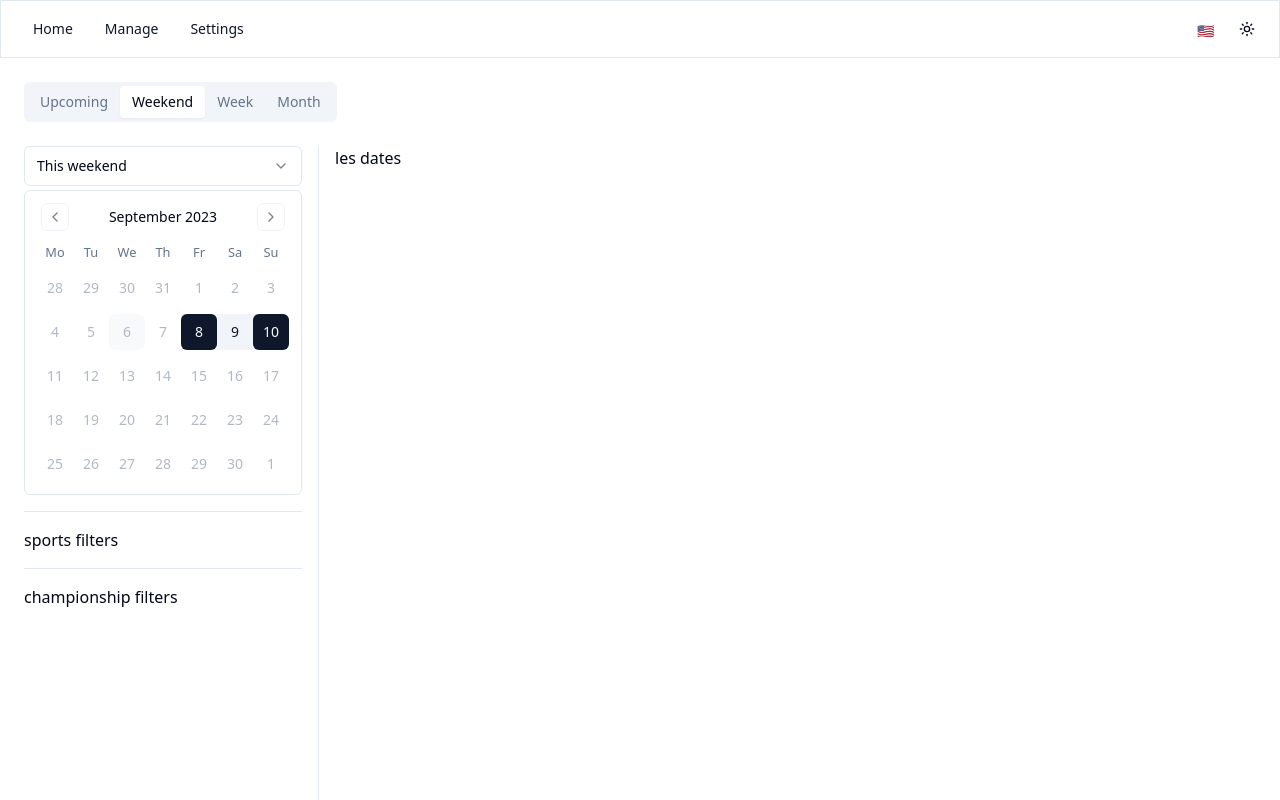
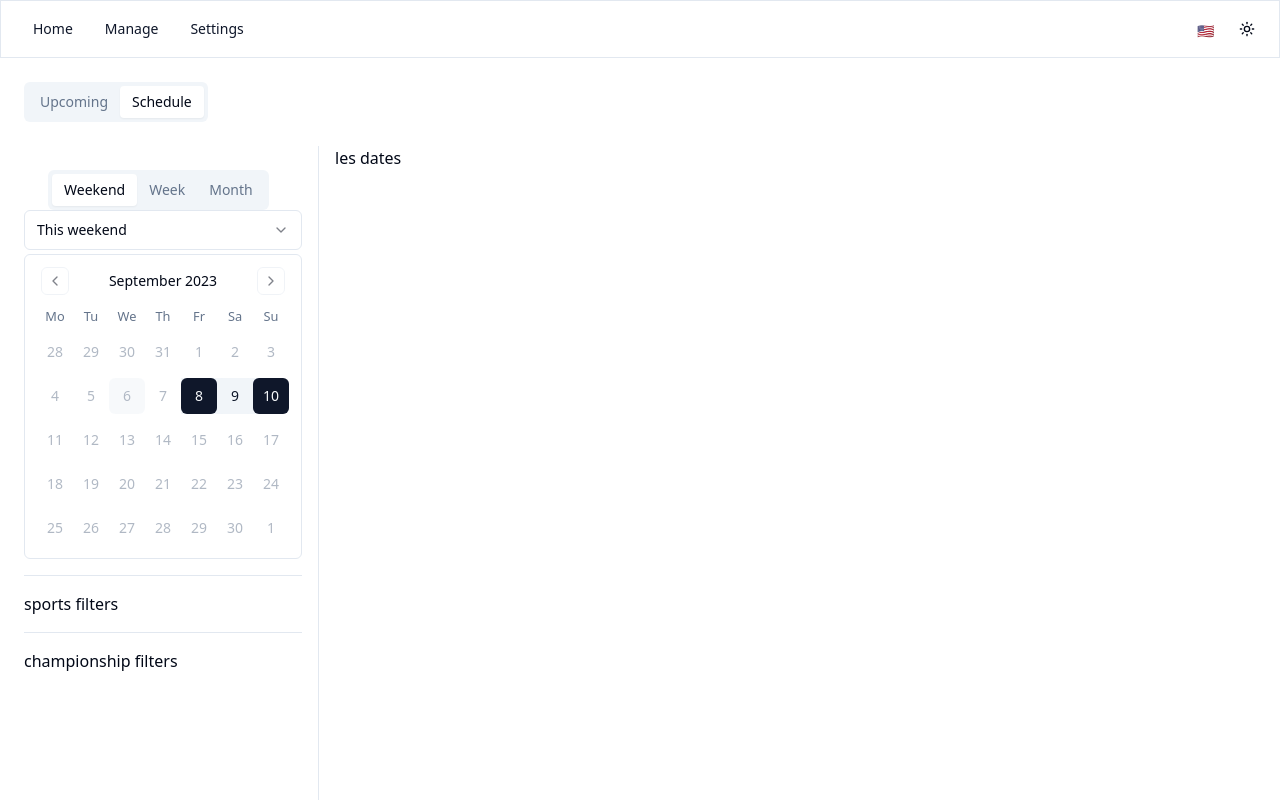
Before and after one commit to ugo-prenat/sports-calendar-front, a React (Vite) app: page / in a window 1280 px wide. Built offline with nearby package versions, Linux system fonts and the light colour scheme.

Commit message:
split tabs

```diff
--- a/src/App.tsx
+++ b/src/App.tsx
@@ -2,11 +2,14 @@ import { RouterProvider } from '@tanstack/react-router';
 import { ThemeProvider } from './common/contexts/theme.contexts';
 import { router } from './common/router/Router';
 import { LangProvider } from './common/contexts/lang.contexts';
+import { CalendarProvider } from './common/contexts/calendar.contexts';
 
 const App = () => (
   <ThemeProvider>
     <LangProvider>
-      <RouterProvider router={router} />
+      <CalendarProvider>
+        <RouterProvider router={router} />
+      </CalendarProvider>
     </LangProvider>
   </ThemeProvider>
 );
--- a/src/common/contexts/calendar.contexts.tsx
+++ b/src/common/contexts/calendar.contexts.tsx
@@ -0,0 +1,47 @@
+import { DEFAULT_SCHEDULE_VIEW } from '@/constants';
+import {
+  ScheduleView,
+  ICalendarContextProps,
+  ICalendarContextState,
+  IDateRange
+} from '@/pages/calendar/calendar.models';
+import { getDateRange } from '@/pages/calendar/calendar.utils';
+import { FC, createContext, useEffect, useState } from 'react';
+
+const initialState: ICalendarContextState = {
+  calendarView: DEFAULT_SCHEDULE_VIEW,
+  calendarRange: getDateRange(DEFAULT_SCHEDULE_VIEW),
+  setCalendarView: () => null,
+  setCalendarRange: () => null
+};
+
+export const CalendarProviderContext =
+  createContext<ICalendarContextState>(initialState);
+
+export const CalendarProvider: FC<ICalendarContextProps> = ({
+  children,
+  ...props
+}) => {
+  const [calendarView, setcalendarView] = useState<ScheduleView>(
+    DEFAULT_SCHEDULE_VIEW
+  );
+  const [calendarRange, setcalendarRange] = useState<IDateRange>(
+    getDateRange(DEFAULT_SCHEDULE_VIEW)
+  );
+
+  useEffect(() => {
+    setcalendarRange(getDateRange(calendarView));
+  }, [calendarView]);
+
+  const value = {
+    calendarView,
+    calendarRange,
+    setCalendarView: setcalendarView,
+    setCalendarRange: setcalendarRange
+  };
+  return (
+    <CalendarProviderContext.Provider {...props} value={value}>
+      {children}
+    </CalendarProviderContext.Provider>
+  );
+};
--- a/src/common/i18n/en.json
+++ b/src/common/i18n/en.json
@@ -15,6 +15,7 @@
   "settings": "Settings",
 
   "tab.upcoming": "Upcoming",
+  "tab.schedule": "Schedule",
   "tab.weekend": "Weekend",
   "tab.week": "Week",
   "tab.month": "Month",
--- a/src/common/i18n/fr.json
+++ b/src/common/i18n/fr.json
@@ -15,6 +15,7 @@
   "settings": "Paramètres",
 
   "tab.upcoming": "Prochainement",
+  "tab.schedule": "Calendrier",
   "tab.weekend": "Week-end",
   "tab.week": "Semaine",
   "tab.month": "Mois",
--- a/src/constants.ts
+++ b/src/constants.ts
@@ -61,11 +61,14 @@ export const CHAMIPONSHIP_CONFS = [
 
 // CALENDAR
 export const UPCOMING = 'upcoming';
+export const SCHEDULE = 'schedule';
+
 export const WEEKEND = 'weekend';
 export const WEEK = 'week';
 export const MONTH = 'month';
 
-export const CALENDAR_VIEWS = [WEEKEND, WEEK, MONTH] as const;
+export const DEFAULT_SCHEDULE_VIEW = WEEKEND;
+export const DEFAULT_CALENDAR_TAB = SCHEDULE;
 
-export const CALENDAR_EN_FORMAT = 'LLL dd, y';
-export const CALENDAR_FR_FORMAT = 'dd LLL y';
+export const SCHEDULE_VIEWS = [WEEKEND, WEEK, MONTH] as const;
+export const CALENDAR_TABS = [UPCOMING, SCHEDULE] as const;
--- a/src/pages/calendar/CalendarPage.tsx
+++ b/src/pages/calendar/CalendarPage.tsx
@@ -4,7 +4,7 @@ import { useTranslation } from '@/common/hooks/lang.hooks';
 import { ICalendarTab } from './calendar.models';
 import CalendarUpcomingTab from './tabs/upcoming/CalendarUpcomingTab';
 import CalendarScheduleTab from './tabs/schedule/CalendarScheduleTab';
-import { MONTH, UPCOMING, WEEK, WEEKEND } from '@/constants';
+import { DEFAULT_CALENDAR_TAB, SCHEDULE, UPCOMING } from '@/constants';
 
 const CalendarPage: FC = () => {
   const { t } = useTranslation();
@@ -12,28 +12,21 @@ const CalendarPage: FC = () => {
   const tabs: ICalendarTab[] = [
     {
       id: UPCOMING,
-      label: t('tab.upcoming'),
+      label: t(`tab.${UPCOMING}`),
       content: <CalendarUpcomingTab />
     },
     {
-      id: WEEKEND,
-      label: t('tab.weekend'),
-      content: <CalendarScheduleTab calendarView={WEEKEND} />
-    },
-    {
-      id: WEEK,
-      label: t('tab.week'),
-      content: <CalendarScheduleTab calendarView={WEEK} />
-    },
-    {
-      id: MONTH,
-      label: t('tab.month'),
-      content: <CalendarScheduleTab calendarView={MONTH} />
+      id: SCHEDULE,
+      label: t(`tab.${SCHEDULE}`),
+      content: <CalendarScheduleTab />
     }
   ];
 
   return (
-    <Tabs defaultValue={WEEKEND} className="p-6 pb-0 flex-grow flex flex-col">
+    <Tabs
+      defaultValue={DEFAULT_CALENDAR_TAB}
+      className="p-6 pb-0 flex-grow flex flex-col"
+    >
       <TabsList className="w-fit">
         {tabs.map((tab) => (
           <TabsTrigger key={tab.id} value={tab.id}>
--- /dev/null
+++ b/src/pages/calendar/calendar.hooks.tsx
@@ -0,0 +1,11 @@
+import { CalendarProviderContext } from '@/common/contexts/calendar.contexts';
+import { useContext } from 'react';
+
+export const useCalendar = () => {
+  const context = useContext(CalendarProviderContext);
+
+  if (context === undefined)
+    throw new Error('useCalendar must be used within a CalendarProvider');
+
+  return context;
+};
--- a/src/pages/calendar/tabs/schedule/CalendarScheduleTab.tsx
+++ b/src/pages/calendar/tabs/schedule/CalendarScheduleTab.tsx
@@ -1,18 +1,11 @@
 import { FC } from 'react';
-import { CalendarView } from '../../calendar.models';
 import FiltersColumn from './filtersColumn/FiltersColumn';
 import Schedule from './schedule/Schedule';
 
-interface ICalendarScheduleTabProps {
-  calendarView: CalendarView;
-}
-
-const CalendarScheduleTab: FC<ICalendarScheduleTabProps> = ({
-  calendarView
-}) => {
+const CalendarScheduleTab: FC = () => {
   return (
     <div className="flex h-full">
-      <FiltersColumn calendarView={calendarView} />
+      <FiltersColumn />
 
       <Schedule />
     </div>
--- a/src/pages/calendar/tabs/schedule/filtersColumn/CalendarRangeSelector.tsx
+++ b/src/pages/calendar/tabs/schedule/filtersColumn/CalendarRangeSelector.tsx
@@ -5,27 +5,23 @@ import {
   SelectTrigger,
   SelectValue
 } from '@/components/ui/select';
-import { FC, useState } from 'react';
+import { FC, useEffect, useState } from 'react';
 import { Calendar } from '@/components/ui/calendar';
-import {
-  CalendarView,
-  ICalendarRangeSelect,
-  IDateRange
-} from '../../../calendar.models';
+import { ICalendarRangeSelect, IDateRange } from '../../../calendar.models';
 import { useTranslation } from '@/common/hooks/lang.hooks';
-import { getDateRange, getNextRange } from '../../../calendar.utils';
+import { getNextRange } from '../../../calendar.utils';
 import { DateRange } from 'react-day-picker';
+import { useCalendar } from '@/pages/calendar/calendar.hooks';
 
-interface ICalendarRangeSelectorProps {
-  calendarView: CalendarView;
-}
+const CalendarRangeSelector: FC = () => {
+  const { t } = useTranslation();
+  const {
+    calendarRange: range,
+    setCalendarRange: setRange,
+    calendarView
+  } = useCalendar();
 
-const CalendarRangeSelector: FC<ICalendarRangeSelectorProps> = ({
-  calendarView
-}) => {
-  const { t } = useTranslation();
-
-  const [range, setRange] = useState<IDateRange>(getDateRange(calendarView));
+  const [value, setValue] = useState<string>('0');
 
   const handleSetRange = (maybeRange: DateRange | undefined) => {
     const newRange: IDateRange = {
@@ -35,8 +31,14 @@ const CalendarRangeSelector: FC<ICalendarRangeSelectorProps> = ({
     setRange(newRange);
   };
 
-  const handleChangeRange = (value: string) =>
+  const handleChangeRange = (value: string) => {
     setRange(getNextRange(calendarView, +value));
+    setValue(value);
+  };
+
+  useEffect(() => {
+    setValue('0');
+  }, [calendarView]);
 
   const selectItems: ICalendarRangeSelect[] = ['0', '1', '2'].map((value) => ({
     value,
@@ -49,6 +51,7 @@ const CalendarRangeSelector: FC<ICalendarRangeSelectorProps> = ({
         <Select
           onValueChange={handleChangeRange}
           defaultValue={selectItems[0]?.value}
+          value={value}
         >
           <SelectTrigger>
             <SelectValue placeholder={t('pick.date')} />
--- a/src/pages/calendar/tabs/schedule/filtersColumn/FiltersColumn.tsx
+++ b/src/pages/calendar/tabs/schedule/filtersColumn/FiltersColumn.tsx
@@ -1,15 +1,12 @@
 import { FC } from 'react';
-import { CalendarView } from '../../../calendar.models';
 import CalendarRangeSelector from './CalendarRangeSelector';
+import ScheduleViewSelector from './ScheduleViewSelector';
 
-interface IFiltersColumnProps {
-  calendarView: CalendarView;
-}
-
-const FiltersColumn: FC<IFiltersColumnProps> = ({ calendarView }) => {
+const FiltersColumn: FC = () => {
   return (
     <div className="h-full pr-4 border-r">
-      <CalendarRangeSelector calendarView={calendarView} />
+      <ScheduleViewSelector />
+      <CalendarRangeSelector />
 
       <div className="py-4">sports filters</div>
       <div className="pt-4 border-t">championship filters</div>
--- /dev/null
+++ b/src/pages/calendar/tabs/schedule/filtersColumn/ScheduleViewSelector.tsx
@@ -0,0 +1,43 @@
+import { DEFAULT_SCHEDULE_VIEW, SCHEDULE_VIEWS } from '@/constants';
+import {
+  IScheduleViewSelector,
+  ScheduleView
+} from '@/pages/calendar/calendar.models';
+import { FC } from 'react';
+import { useTranslation } from '@/common/hooks/lang.hooks';
+import { Tabs, TabsList, TabsTrigger } from '@/components/ui/tabs';
+import { useCalendar } from '@/pages/calendar/calendar.hooks';
+
+const ScheduleViewSelector: FC = () => {
+  const { t } = useTranslation();
+  const { setCalendarView: setView } = useCalendar();
+
+  const handleChange = (newView: ScheduleView) => () => setView(newView);
+
+  const tabs: IScheduleViewSelector[] = SCHEDULE_VIEWS.map((view) => ({
+    id: view,
+    label: t(`tab.${view}`)
+  }));
+
+  return (
+    <Tabs
+      defaultValue={DEFAULT_SCHEDULE_VIEW}
+      className="p-6 pb-0 flex-grow flex flex-col"
+    >
+      <TabsList className="w-fit">
+        {tabs.map((tab) => (
+          <TabsTrigger
+            key={tab.id}
+            value={tab.id}
+            onClick={handleChange(tab.id)}
+            id={tab.id}
+          >
+            {tab.label}
+          </TabsTrigger>
+        ))}
+      </TabsList>
+    </Tabs>
+  );
+};
+
+export default ScheduleViewSelector;
```
Also changed, not shown: src/pages/calendar/calendar.models.ts (+11 -5 lines).
